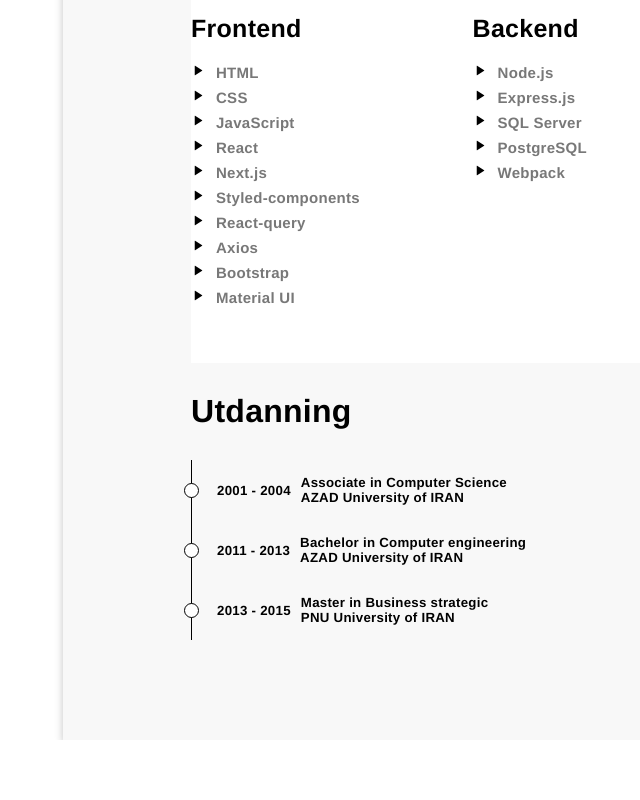
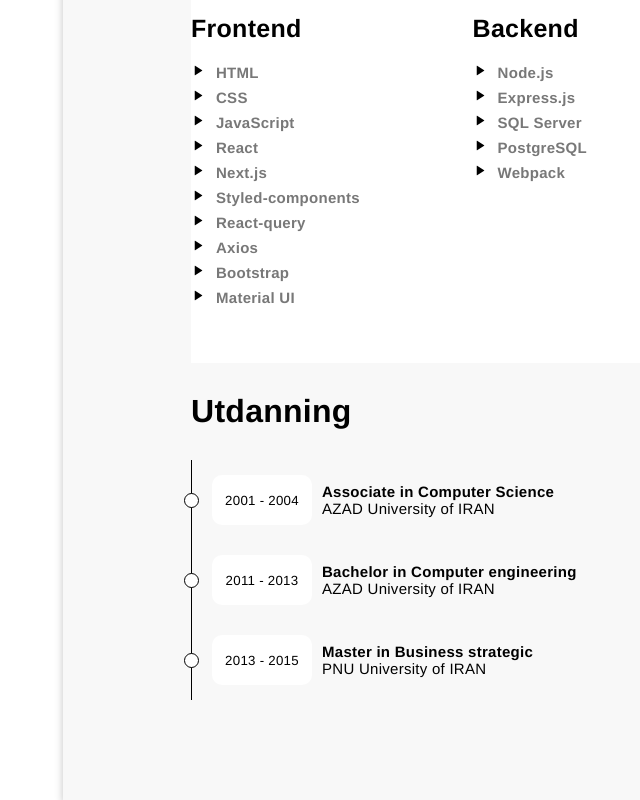
Before and after one commit to maf256/sitedesign, a Next.js app: page /about in a window 1280 px wide. Shown: the part 1811-2611 px from the top of the page, without its empty margins (257-897 px from the left). Before the commit the page ends 2551 px from the top, so only its background shows below. Built offline with nearby package versions, Linux system fonts and the light colour scheme.

Commit message:
working on UlEducation

```diff
--- a/components/about/index.js
+++ b/components/about/index.js
@@ -75,8 +75,8 @@ export default function About({language}){
                         {/* <span><Play fontSize="15px"  /></span> */}
                         <h5>{date}</h5>
                         <div>
-                            <h5>{name}</h5>
-                            <h5>{uni}</h5>
+                            <h3>{name}</h3>
+                            <h4>{uni}</h4>
                         </div>
                     </li>
                     ))}
--- a/components/about/pageStyled.js
+++ b/components/about/pageStyled.js
@@ -176,16 +176,32 @@ export const Education = styled.div`
 `
 
 export const UlEducation = styled.ul`
-    min-width: 350px;
+    min-width: 400px;
     width: 40%;
     border-left: 1px solid black;
     /* box-shadow: 0 0 0.5px rgba(0, 0, 0, 0.5); */
-    padding-left: 10px;
+    padding-left: 5px;
     display: flex;
+    color: ${({theme}) => theme.Text_Logo};
     flex-direction: column;
+        /* background-color: red; */
+
     h5 {
-        display: inline-block;
-        /* background-color: red; */
+        width: 100px;
+        height: 50px;
+        background-color: ${({theme}) => theme.BC_Home2};
+        border-radius: 10px;
+        display: flex;
+        justify-content: center;
+        font-weight: 200;
+        align-items: center;
+    }
+    h4 {
+        font-size: 15px;
+        font-weight: 300;
+    }
+    h3 {
+        font-size: 15px;
     }
     div {
         margin-left: 10px;
@@ -194,22 +210,21 @@ export const UlEducation = styled.ul`
     }
     li {
         margin: 15px 0px;
-        /* wid/th: 450px; */
         display: inline-flex;
-        /* background-color: red; */
         align-items: center;
-        /* justify-content: space-between; */
 
         span{
             display: inline-block;
             width: 15px;
             height: 15px;
             border: 1px solid black;
+            background-color: ${({theme}) => theme.BC_Home};
+
             /* box-shadow: 0 0 1px black; */
             border-radius: 50%;
             position: relative;
             background-color: white;
-            left: -18px;
+            left: -13px;
         }
 
     }
```
